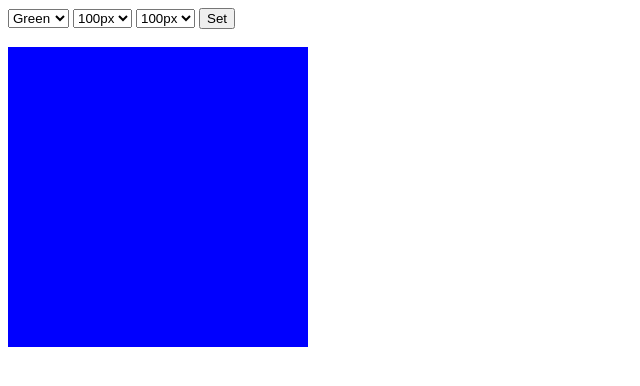
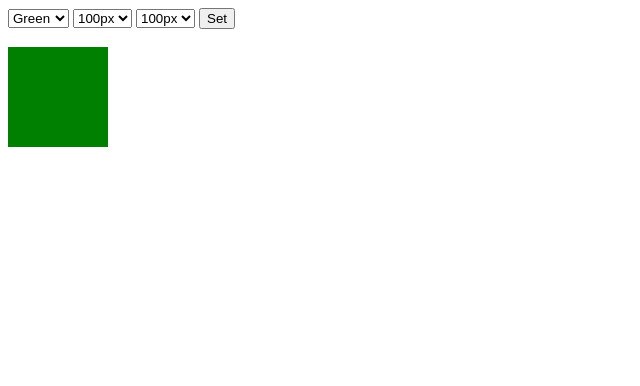
Before and after one commit to rieljasperapos/Javascript-Essentials, a plain HTML site: page index.html in a window 1280 px wide. Both pictures are taken after a click on the button "Set". Shown: the whole page, without its empty margins (0-640 px from the left). Drawn offline with Linux system fonts and the light colour scheme.

Commit message:
Modified functions

```diff
--- a/index.html
+++ b/index.html
@@ -6,20 +6,20 @@
     <title>Course Final</title>
 </head>
 <body>
-    <select id="background">
+    <select name="cssProperties" id="background">
         <option value="Green">Green</option>
         <option value="Yellow">Yellow</option>
         <option value="Blue">Blue</option>
         <option value="Red">Red</option>
     </select>
 
-    <select id="width">
+    <select name="cssProperties" id="width">
         <option value="100px">100px</option>
         <option value="300px">300px</option>
         <option value="500px">500px</option>
     </select>
 
-    <select id="height">
+    <select name="cssProperties" id="height">
         <option value="100px">100px</option>
         <option value="300px">300px</option>
         <option value="500px">500px</option>
--- a/index.js
+++ b/index.js
@@ -1,4 +1,4 @@
-const set = document.getElementById("set");
+const btn = document.getElementById("set");
 const background = document.getElementById("background");
 const width = document.getElementById("width");
 const height = document.getElementById("height");
@@ -9,24 +9,40 @@ const modify = document.getElementById("modify");
 
 // })
 
-let color;
-let getWidth;
-let getHeight;
+const elements = document.getElementsByName("cssProperties");
 
-background.addEventListener('change', function(event) {
-    color = event.target.value;
-})
+const set = () => {
+    elements.forEach(element => {
+        let cssAttribute = element.getAttribute('id');
+        let cssValue = element.value;
 
-width.addEventListener('change', function(event) {
-    getWidth = event.target.value;
-})
+        console.log(cssAttribute, cssValue);
 
-height.addEventListener('change', function(event) {
-    getHeight = event.target.value;
-})
+        modify.style[cssAttribute] = cssValue;
+    })
+}
 
-set.addEventListener('click', function() {
-    modify.style.backgroundColor = color;
-    modify.style.width = getWidth;
-    modify.style.height = getHeight;
-})
+btn.addEventListener('click', set);
+
+
+// let color;
+// let getWidth;
+// let getHeight;
+
+// background.addEventListener('change', function(event) {
+//     color = event.target.value;
+// })
+
+// width.addEventListener('change', function(event) {
+//     getWidth = event.target.value;
+// })
+
+// height.addEventListener('change', function(event) {
+//     getHeight = event.target.value;
+// })
+
+// set.addEventListener('click', function() {
+//     modify.style.backgroundColor = color;
+//     modify.style.width = getWidth;
+//     modify.style.height = getHeight;
+// })
```
